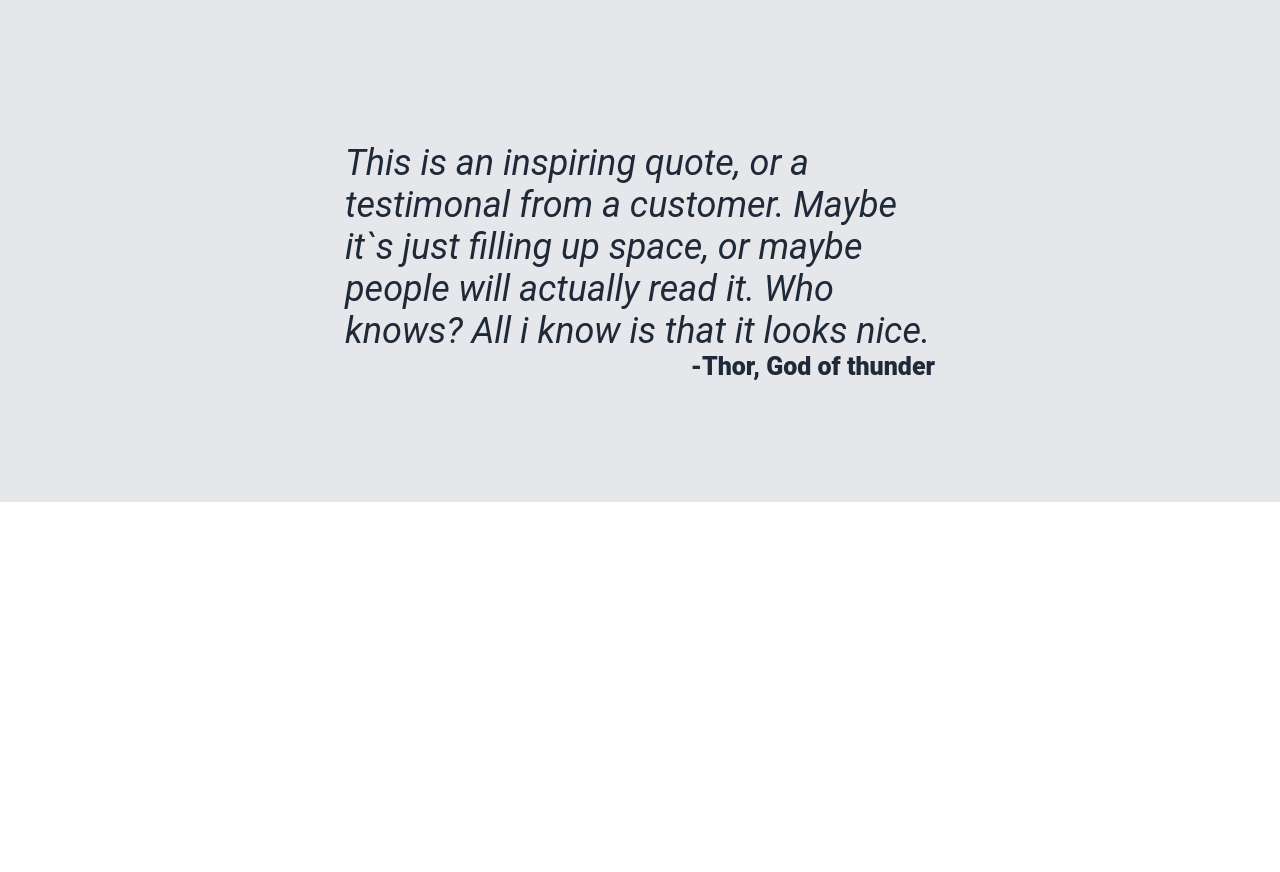
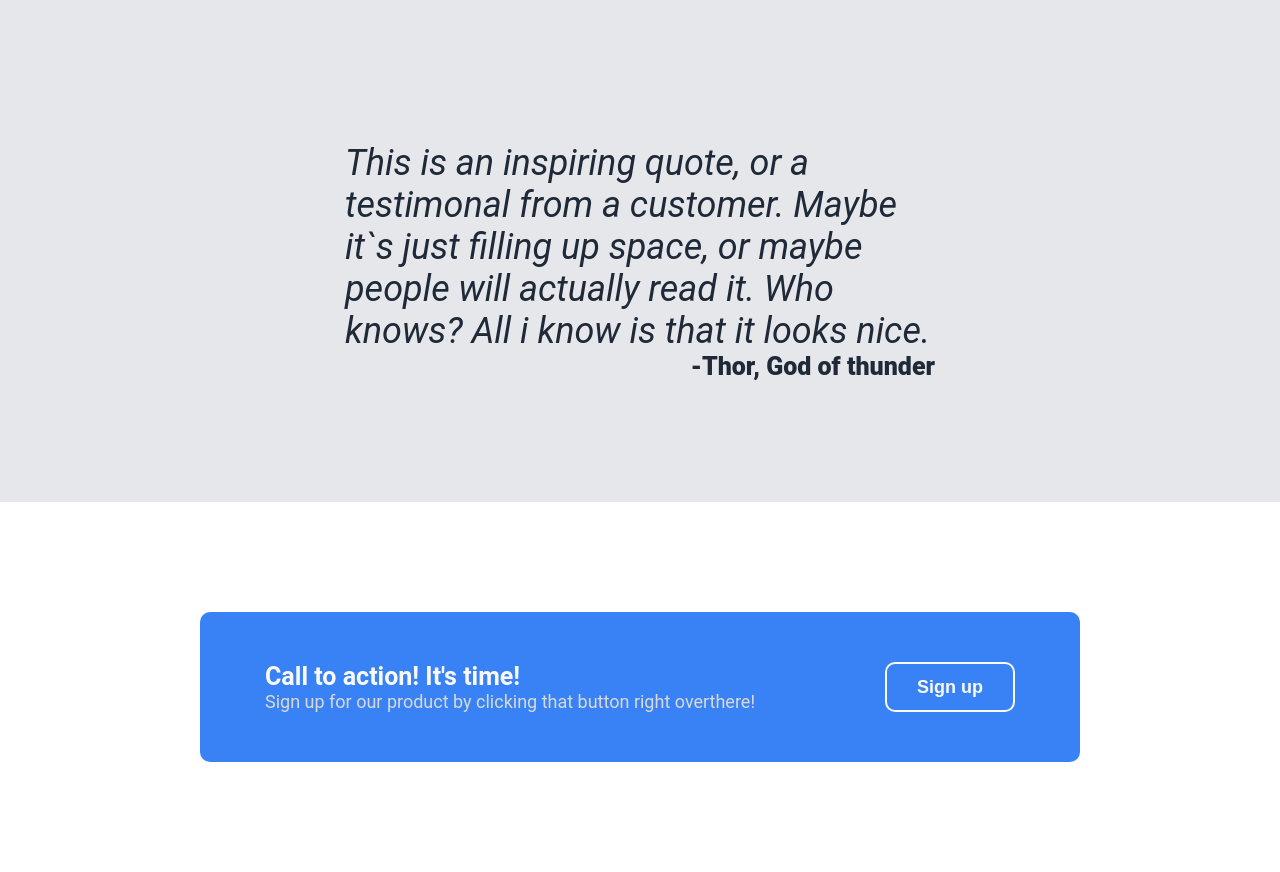
Before and after one commit to ingridnovak/brokkoli, a plain HTML site: page index.html in a window 1280 px wide. Shown: the part 1029-1901 px from the top of the page. Before the commit the page ends 1531 px from the top, so only its background shows below. Drawn offline with Linux system fonts and the light colour scheme.

Commit message:
added new section call action, text, button

```diff
--- a/index.html
+++ b/index.html
@@ -58,6 +58,17 @@
             </div>
             <div class="quote_author">-Thor, God of thunder</div>
         </div>
+        <div class="call_section">
+            <div class="call_window">
+                <div class="call_action">
+                    <div class="call_text">
+                    <div class="call_title">Call to  action! It's time!</div>
+                    <div class="call_descr">Sign up for our product by clicking that button right overthere!</div>
+                </div>
+                    <button class="call_btn">Sign up</button>
+                </div>
+            </div>
+        </div>
     </main>
     <footer></footer>
 </body>
--- a/styles/style.css
+++ b/styles/style.css
@@ -209,6 +209,47 @@ a{
     font-weight: 800;
     font-size: 25px;
 }
+.call_section{
+    display: flex;
+    justify-content: center;
+    padding: 110px 200px;
+}
+
+.call_window{
+    background-color: #3882F6;
+    color: #F9FAF8;
+    width: 100%;
+    border-radius: 10px;
+
+}
+
+.call_action{
+    display: flex;
+    padding: 50px 0;
+    width: 100%;
+    justify-content: space-around;
+}
+
+.call_title{
+    font-size: 25px;
+    font-weight: 700;
+}
+.call_descr{
+    font-size: 18px;
+    color: #d9d9d9;;
+
+}
+
+.call_btn{
+    background-color: transparent;
+    border: 2px solid #F9FAF8;
+    border-radius: 10px;
+    padding: 0 30px;
+    font-size: 18px;
+    font-weight: 600;
+    color:#F9FAF8;
+    cursor: pointer;
+}
 /* footer{
   margin-top: auto;
   padding: 8px;
```
